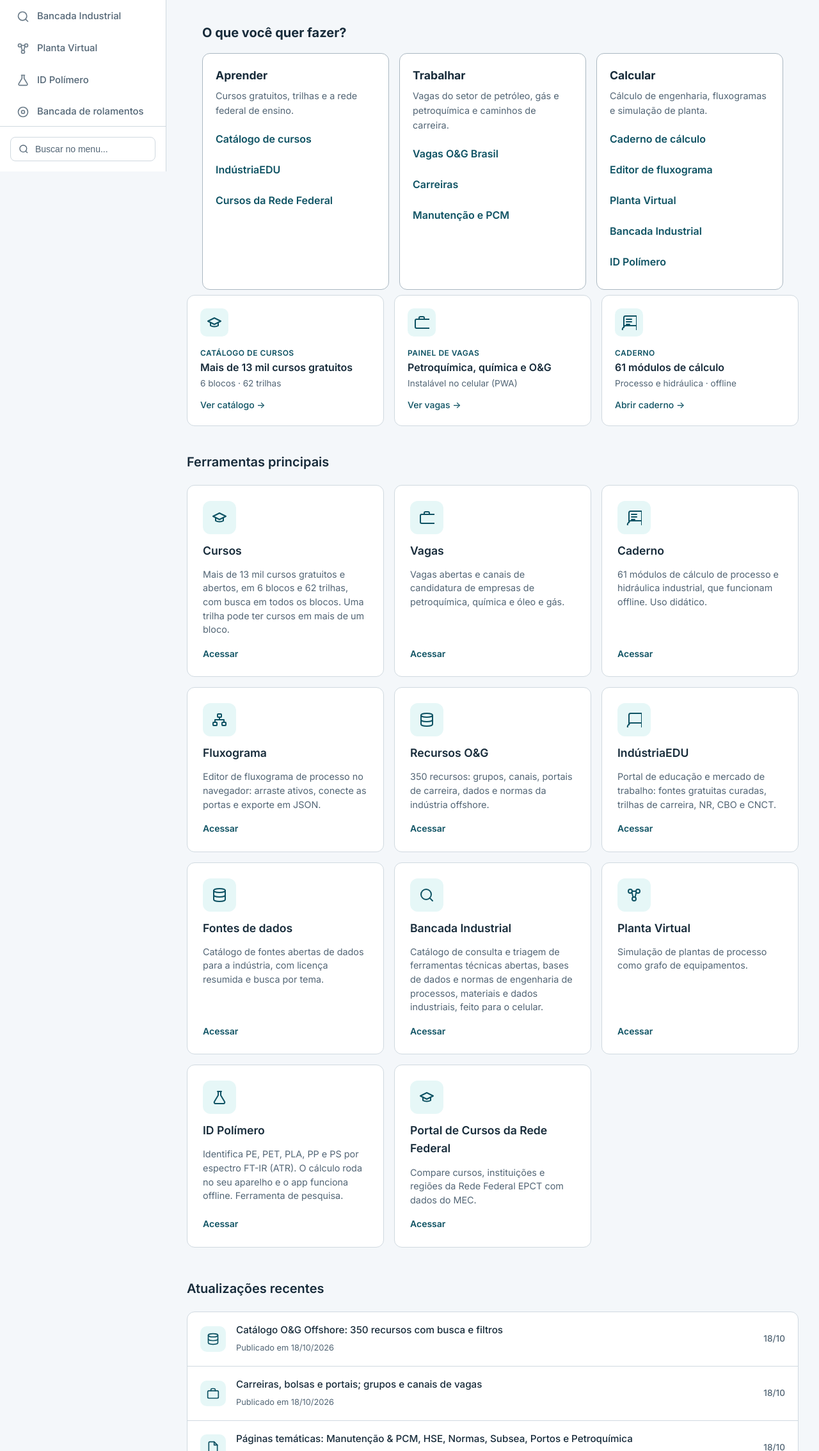
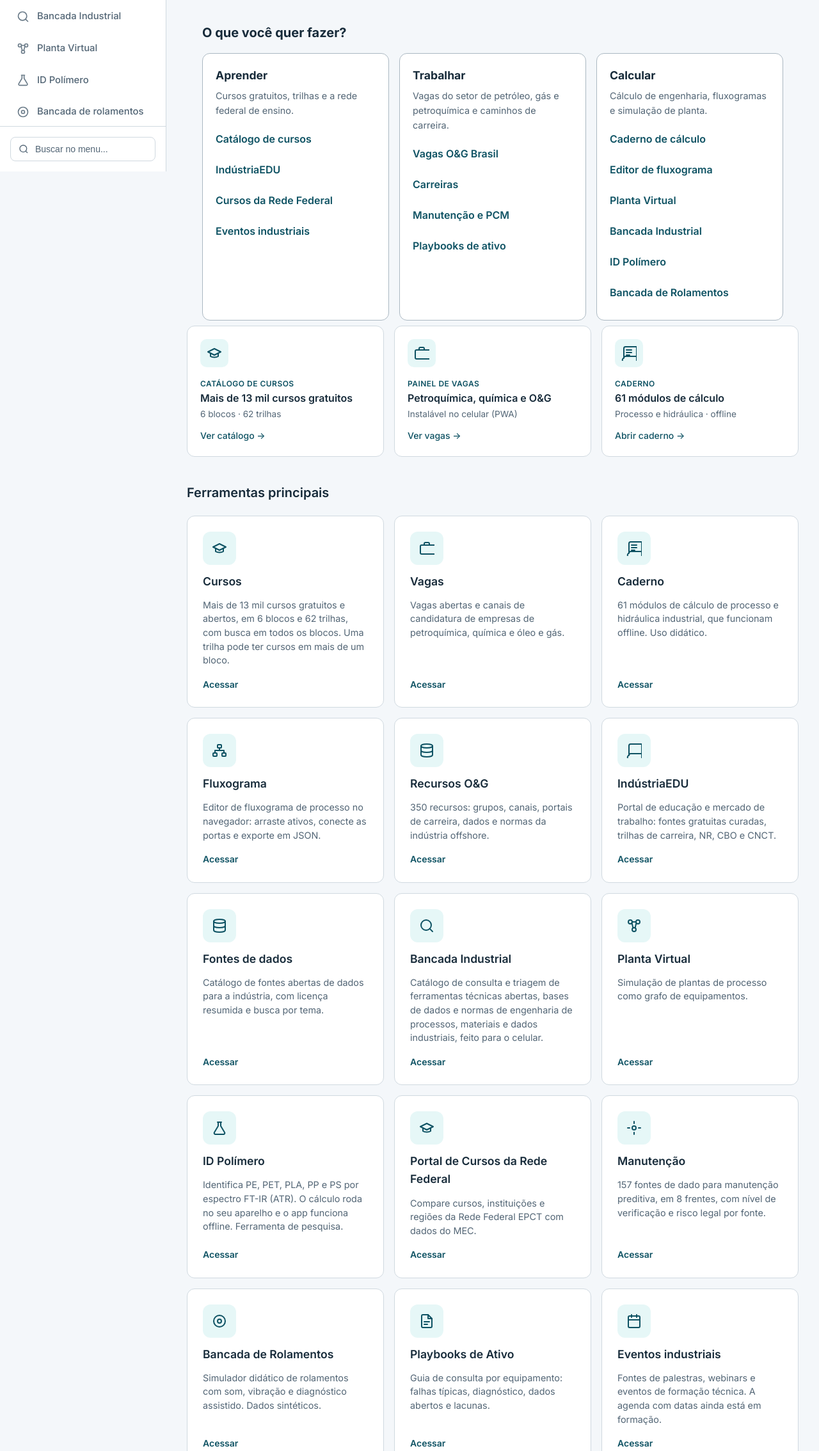
Before and after one commit to projetoindustrial/projetoindustrial.github.io, a plain HTML site: page index.html in a window 1280 px wide. Shown: the part 532-2800 px from the top of the page at 64% size. Drawn offline with Linux system fonts and the light colour scheme.

Commit message:
Home: 4 cards, 3 atalhos por intenção e 2 atualizações para os blocos novos

```diff
--- a/index.html
+++ b/index.html
@@ -125,6 +125,7 @@
               <li><a href="catalogo-cursos-gratuitos/">Catálogo de cursos</a></li>
               <li><a href="industriaedu/">IndústriaEDU</a></li>
               <li><a href="portal-rede-federal/">Cursos da Rede Federal</a></li>
+                          <li><a href="eventos-industriais/">Eventos industriais</a></li>
             </ul>
           </article>
           <article class="intencao">
@@ -134,6 +135,7 @@
               <li><a href="vagas/">Vagas O&amp;G Brasil</a></li>
               <li><a href="carreiras.html">Carreiras</a></li>
               <li><a href="manutencao/">Manutenção e PCM</a></li>
+                          <li><a href="playbooks-de-ativo/">Playbooks de ativo</a></li>
             </ul>
           </article>
           <article class="intencao">
@@ -145,6 +147,7 @@
               <li><a href="planta-virtual-site/">Planta Virtual</a></li>
               <li><a href="umi/">Bancada Industrial</a></li>
               <li><a href="id-polimero/">ID Polímero</a></li>
+                          <li><a href="bancada-rolamentos/">Bancada de Rolamentos</a></li>
             </ul>
           </article>
         </div>
@@ -175,6 +178,10 @@
 <a href="planta-virtual-site/" class="tool-card"><div class="tool-icon"><svg width="24" height="24" viewBox="0 0 24 24" fill="none" stroke="currentColor" stroke-width="2" stroke-linecap="round" stroke-linejoin="round"><circle cx="6" cy="6" r="3"/><circle cx="18" cy="6" r="3"/><circle cx="12" cy="18" r="3"/><path d="M8.5 7.5l2 8M15.5 7.5l-2 8M9 6h6"/></svg></div><h3>Planta Virtual</h3><p>Simulação de plantas de processo como grafo de equipamentos.</p><span class="tool-action">Acessar</span></a>
 <a href="id-polimero/" class="tool-card"><div class="tool-icon"><svg width="24" height="24" viewBox="0 0 24 24" fill="none" stroke="currentColor" stroke-width="2" stroke-linecap="round" stroke-linejoin="round"><path d="M9 3h6M10 3v6L4 19a2 2 0 0 0 2 3h12a2 2 0 0 0 2-3l-6-10V3"/></svg></div><h3>ID Polímero</h3><p>Identifica PE, PET, PLA, PP e PS por espectro FT-IR (ATR). O cálculo roda no seu aparelho e o app funciona offline. Ferramenta de pesquisa.</p><span class="tool-action">Acessar</span></a>
 <a href="portal-rede-federal/" class="tool-card"><div class="tool-icon"><svg width="24" height="24" viewBox="0 0 24 24" fill="none" stroke="currentColor" stroke-width="2" stroke-linecap="round" stroke-linejoin="round"><path d="M22 10L12 5 2 10l10 5 10-5z"/><path d="M6 12v5c3 2 9 2 12 0v-5"/></svg></div><h3>Portal de Cursos da Rede Federal</h3><p>Compare cursos, instituições e regiões da Rede Federal EPCT com dados do MEC.</p><span class="tool-action">Acessar</span></a>
+<a href="manutencao/" class="tool-card"><div class="tool-icon"><svg width="24" height="24" viewBox="0 0 24 24" fill="none" stroke="currentColor" stroke-width="2" stroke-linecap="round" stroke-linejoin="round"><circle cx="12" cy="12" r="3"/><path d="M12 2v3M12 19v3M2 12h3M19 12h3"/></svg></div><h3>Manutenção</h3><p>157 fontes de dado para manutenção preditiva, em 8 frentes, com nível de verificação e risco legal por fonte.</p><span class="tool-action">Acessar</span></a>
+<a href="bancada-rolamentos/" class="tool-card"><div class="tool-icon"><svg width="24" height="24" viewBox="0 0 24 24" fill="none" stroke="currentColor" stroke-width="2" stroke-linecap="round" stroke-linejoin="round"><circle cx="12" cy="12" r="9"/><circle cx="12" cy="12" r="3"/></svg></div><h3>Bancada de Rolamentos</h3><p>Simulador didático de rolamentos com som, vibração e diagnóstico assistido. Dados sintéticos.</p><span class="tool-action">Acessar</span></a>
+<a href="playbooks-de-ativo/" class="tool-card"><div class="tool-icon"><svg width="24" height="24" viewBox="0 0 24 24" fill="none" stroke="currentColor" stroke-width="2" stroke-linecap="round" stroke-linejoin="round"><path d="M14 2H6a2 2 0 0 0-2 2v16a2 2 0 0 0 2 2h12a2 2 0 0 0 2-2V8z"/><path d="M14 2v6h6M8 13h8M8 17h5"/></svg></div><h3>Playbooks de Ativo</h3><p>Guia de consulta por equipamento: falhas típicas, diagnóstico, dados abertos e lacunas.</p><span class="tool-action">Acessar</span></a>
+<a href="eventos-industriais/" class="tool-card"><div class="tool-icon"><svg width="24" height="24" viewBox="0 0 24 24" fill="none" stroke="currentColor" stroke-width="2" stroke-linecap="round" stroke-linejoin="round"><rect x="3" y="4" width="18" height="18" rx="2"/><path d="M16 2v4M8 2v4M3 10h18"/></svg></div><h3>Eventos industriais</h3><p>Fontes de palestras, webinars e eventos de formação técnica. A agenda com datas ainda está em formação.</p><span class="tool-action">Acessar</span></a>
 </div>
 </section>
 
@@ -185,6 +192,8 @@
         </div>
 
         <div class="updates-list">
+<a href="catalog.json" class="update-item"><div class="update-icon"><svg width="20" height="20" viewBox="0 0 24 24" fill="none" stroke="currentColor" stroke-width="2" stroke-linecap="round" stroke-linejoin="round"><path d="M14 2H6a2 2 0 0 0-2 2v16a2 2 0 0 0 2 2h12a2 2 0 0 0 2-2V8z"/><path d="M14 2v6h6"/></svg></div><div class="update-content"><h4>Catálogo comum de dados: catalog.json, items.jsonl e schema</h4><span class="update-date">Publicado em 26/11/2026</span></div><span class="update-day">26/11</span></a>
+<a href="#ferramentas" class="update-item"><div class="update-icon"><svg width="20" height="20" viewBox="0 0 24 24" fill="none" stroke="currentColor" stroke-width="2" stroke-linecap="round" stroke-linejoin="round"><path d="M14 2H6a2 2 0 0 0-2 2v16a2 2 0 0 0 2 2h12a2 2 0 0 0 2-2V8z"/><path d="M14 2v6h6"/></svg></div><div class="update-content"><h4>Novos sites: Bancada de Rolamentos, Playbooks de ativo e Eventos industriais</h4><span class="update-date">Publicado em 22/11/2026</span></div><span class="update-day">22/11</span></a>
 <a href="recursos.html" class="update-item"><div class="update-icon"><svg width="20" height="20" viewBox="0 0 24 24" fill="none" stroke="currentColor" stroke-width="2" stroke-linecap="round" stroke-linejoin="round"><ellipse cx="12" cy="5" rx="9" ry="3"/><path d="M21 12c0 1.66-4 3-9 3s-9-1.34-9-3"/><path d="M3 5v14c0 1.66 4 3 9 3s9-1.34 9-3V5"/></svg></div><div class="update-content"><h4>Catálogo O&G Offshore: 350 recursos com busca e filtros</h4><span class="update-date">Publicado em 18/10/2026</span></div><span class="update-day">18/10</span></a>
 <a href="carreiras.html" class="update-item"><div class="update-icon"><svg width="20" height="20" viewBox="0 0 24 24" fill="none" stroke="currentColor" stroke-width="2" stroke-linecap="round" stroke-linejoin="round"><rect x="2" y="7" width="20" height="14" rx="2"/><path d="M16 7V5a2 2 0 0 0-2-2h-4a2 2 0 0 0-2 2v2"/></svg></div><div class="update-content"><h4>Carreiras, bolsas e portais; grupos e canais de vagas</h4><span class="update-date">Publicado em 18/10/2026</span></div><span class="update-day">18/10</span></a>
 <a href="tema.html?t=petroquimica" class="update-item"><div class="update-icon"><svg width="20" height="20" viewBox="0 0 24 24" fill="none" stroke="currentColor" stroke-width="2" stroke-linecap="round" stroke-linejoin="round"><path d="M14 2H6a2 2 0 0 0-2 2v16a2 2 0 0 0 2 2h12a2 2 0 0 0 2-2V8z"/><path d="M14 2v6h6"/></svg></div><div class="update-content"><h4>Páginas temáticas: Manutenção & PCM, HSE, Normas, Subsea, Portos e Petroquímica</h4><span class="update-date">Publicado em 18/10/2026</span></div><span class="update-day">18/10</span></a>
```
